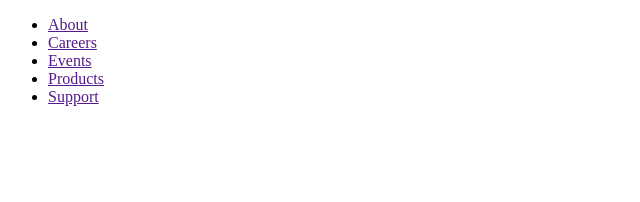
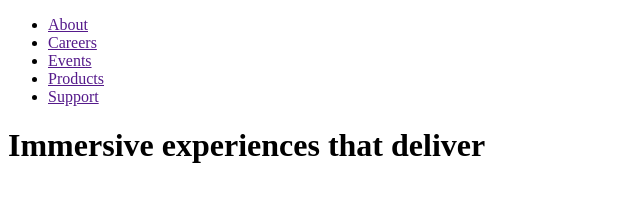
Before and after one commit to abdouAoufi/challenge-6, a plain HTML site: page index.html in a window 1280 px wide. Shown: the whole page, without its empty margins (0-640 px from the left). Drawn offline with Linux system fonts and the light colour scheme.

Commit message:
add header

```diff
--- a/index.html
+++ b/index.html
@@ -15,7 +15,7 @@
     <title>Frontend Mentor | Loopstudios landing page</title>
   </head>
   <body>
-    <!--      Immersive experiences that deliver The
+    <!--      The
     leader in interactive VR Founded in 2011, Loopstudios has been producing
     world-class virtual reality projects for some of the best companies around
     the globe. Our award-winning creations have transformed businesses through
@@ -33,5 +33,9 @@
         <li><a href="">Support</a></li>
       </ul>
     </div>
+
+    <div>
+      <h1>Immersive experiences that deliver</h1>
+    </div>
   </body>
 </html>
```
